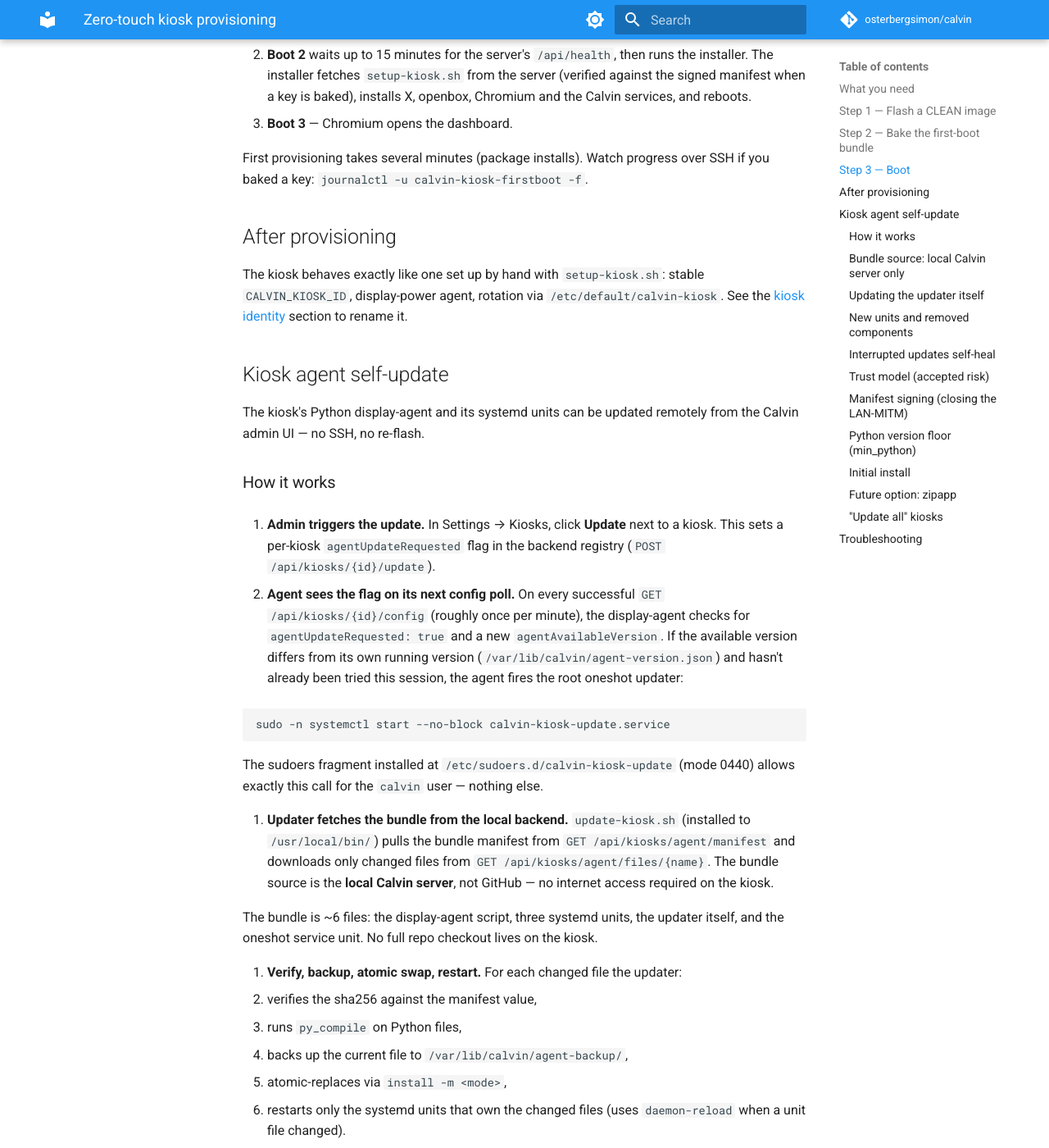
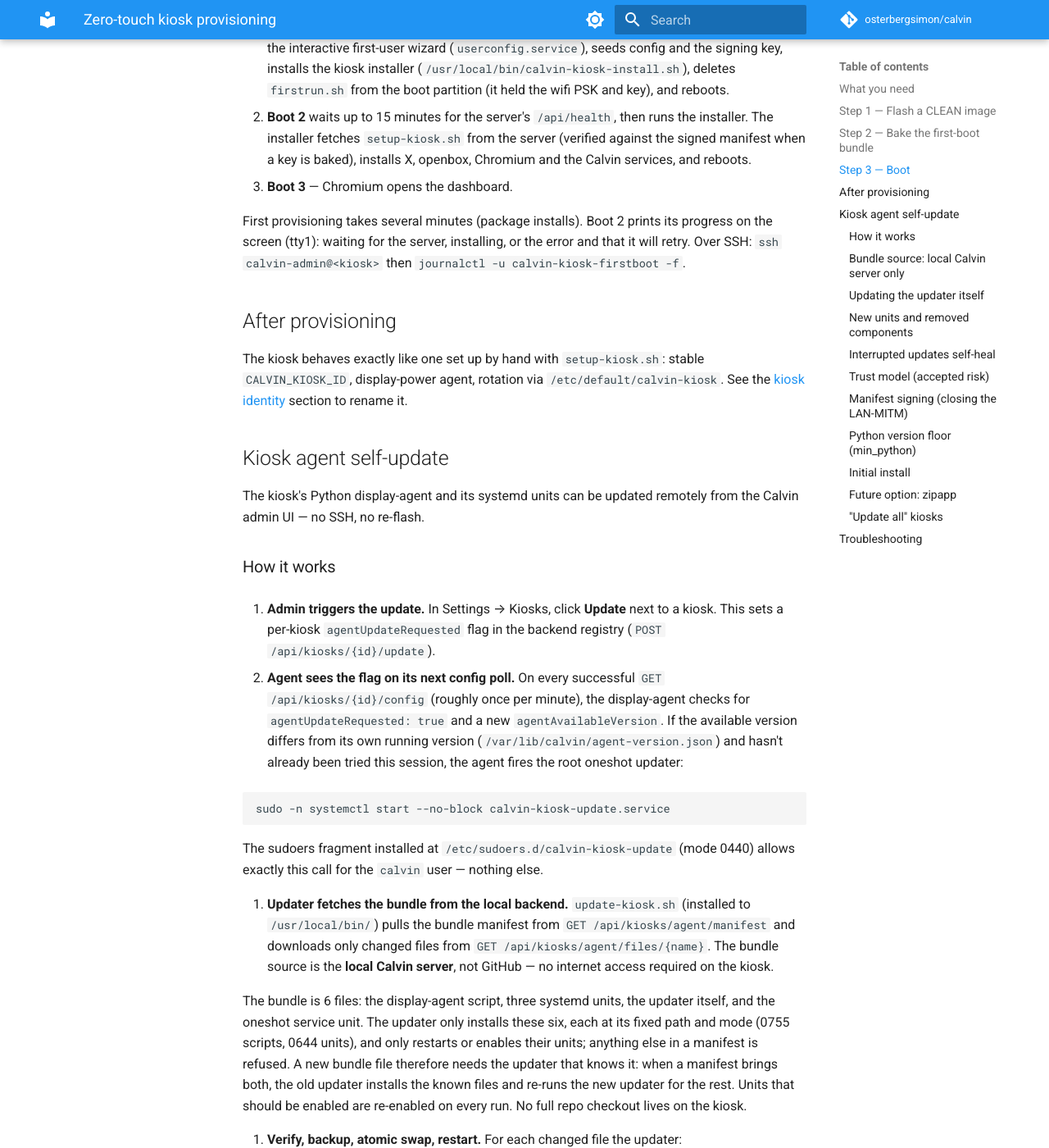
Before and after one commit to osterbergsimon/calvin, an MkDocs documentation site: the page built from docs/setup/KIOSK_PROVISIONING.md, in a window 1280 px wide and 1400 px high, scrolled down 1468 px. Shown: the whole window at 82% size. Built offline with MkDocs 1.6.1 and Material for MkDocs 9.7.7, drawn with Linux system fonts in a browser that asks for light colours; comment, search, counter and statistics services are not loaded; some of the changed text lies outside the part shown.

Commit message:
fix(kiosk): admin user, env upsert, on-screen firstboot, pinned updater (calvin-ct0)
Audit CLV-4 section 1.3 (K4-K7), on top of CLV-3:

- K4: a baked --ssh-pubkey now goes to a sudo-capable admin user
  (calvin-admin, --admin-user; key-only, passwordless sudo via a visudo-checked
  fragment), not to calvin; userconfig.service disabled on boot 1.
- K5: setup-kiosk.sh upserts its keys in /etc/default/calvin-kiosk instead of
  truncating it (rotation/output/resolution survive).
- K6: firstboot prints its status on tty1 (waiting/installing/failed + retry).
- K7: update-kiosk.sh installs only the six bundle files, each at its pinned
  path and mode, restarts only known units, re-enables disabled units every
  run; a manifest adding a file is applied by the new updater it ships with.
  Backend test keeps the pin table in sync with BUNDLE_FILES. setup-kiosk.sh
  takes --signing-key-file; its sudoers goes through visudo -c.
- calvin-kiosk-remote.service: systemd expanded ${CALVIN_BACKEND_URL%/} and
  ${q...} to empty strings (health wait never passed, URL broken); escaped
  as $${...}, with a test over all units. No more --no-sandbox.

````diff
--- a/docs/setup/KIOSK_PROVISIONING.md
+++ b/docs/setup/KIOSK_PROVISIONING.md
@@ -43,8 +43,10 @@
 ```
 
 Only `--backend-url` and `--boot-dir` are required. Omit `--wifi-*` if the
-Pi is on Ethernet. `--ssh-pubkey` installs a recovery key for the `calvin`
-user. The old `--git-repo`/`--git-branch` flags are gone because nothing is
+Pi is on Ethernet. `--ssh-pubkey` creates a recovery admin user,
+`calvin-admin` (rename with `--admin-user`), with key-only SSH login and
+passwordless sudo; without it the kiosk has no admin login. `calvin`, which runs
+Chromium, gets no SSH key and no sudo. The old `--git-repo`/`--git-branch` flags are gone because nothing is
 fetched from GitHub any more.
 
 Eject the card.
@@ -53,7 +55,9 @@
 
 Put the card in the Pi and power on. It self-provisions unattended:
 
-1. **Boot 1** sets hostname, wifi and SSH, seeds config and the signing key,
+1. **Boot 1** sets hostname, wifi and SSH, creates the admin user (if a key was
+   baked), turns off the interactive first-user wizard (`userconfig.service`),
+   seeds config and the signing key,
    installs the kiosk installer (`/usr/local/bin/calvin-kiosk-install.sh`),
    deletes `firstrun.sh` from the boot partition (it held the wifi PSK and key),
    and reboots.
@@ -63,8 +67,10 @@
    openbox, Chromium and the Calvin services, and reboots.
 3. **Boot 3** — Chromium opens the dashboard.
 
-First provisioning takes several minutes (package installs). Watch progress
-over SSH if you baked a key: `journalctl -u calvin-kiosk-firstboot -f`.
+First provisioning takes several minutes (package installs). Boot 2 prints its
+progress on the screen (tty1): waiting for the server, installing, or the
+error and that it will retry. Over SSH: `ssh calvin-admin@<kiosk>` then
+`journalctl -u calvin-kiosk-firstboot -f`.
 
 ## After provisioning
 
@@ -104,8 +110,14 @@
    `GET /api/kiosks/agent/files/{name}`. The bundle source is the **local
    Calvin server**, not GitHub — no internet access required on the kiosk.
 
-   The bundle is ~6 files: the display-agent script, three systemd units, the
-   updater itself, and the oneshot service unit. No full repo checkout lives
+   The bundle is 6 files: the display-agent script, three systemd units, the
+   updater itself, and the oneshot service unit. The updater only installs these
+   six, each at its fixed path and mode (0755 scripts, 0644 units), and only
+   restarts or enables their units; anything else in a manifest is refused. A
+   new bundle file therefore needs the updater that knows it: when a manifest
+   brings both, the old updater installs the known files and re-runs the new
+   updater for the rest. Units that should be enabled are re-enabled on every
+   run. No full repo checkout lives
    on the kiosk.
 
 4. **Verify, backup, atomic swap, restart.** For each changed file the updater:
@@ -268,7 +280,8 @@
   `systemd.run=/boot/firmware/firstrun.sh`.
 - **Wifi doesn't connect:** check `--wifi-country` was set (regulatory
   domain) and the PSK is correct.
-- **Provisioning failed:** SSH in (if you baked a key) and read
+- **Provisioning failed:** the screen shows the last status. SSH in as the
+  admin user (if you baked a key) and read
   `journalctl -u calvin-kiosk-firstboot`. If the server was unreachable for the
   whole 15-minute wait, the unit fails and systemd retries it every minute
   (`Restart=on-failure`) until the server answers. Fix, then
````
Also changed, not shown: docs/setup/KIOSK_INSTALL.md (+4 -4 lines), 14 other files.
